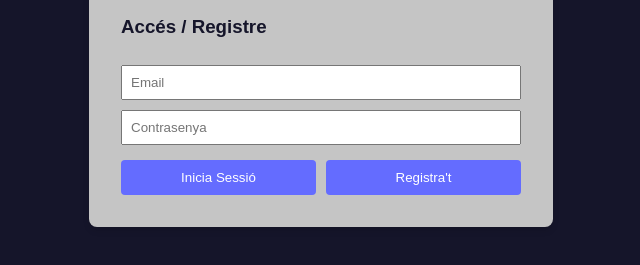
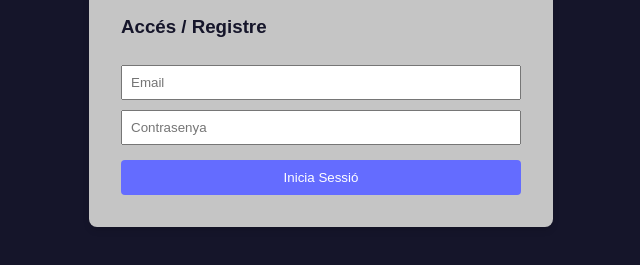
Before and after one commit to isahun/Sprint3_BaaS, a website built with Vite: page sprint3-baas/index.html in a window 1280 px wide. Shown: the part 407-672 px from the top of the page, without its empty margins (319-959 px from the left). Built offline with nearby package versions, Linux system fonts and the light colour scheme; some packages are replaced by stand-ins of ours.

Commit message:
fix: remove register btn, unused for this practice

```diff
--- a/sprint3-baas/index.html
+++ b/sprint3-baas/index.html
@@ -15,11 +15,10 @@
       <input type="password" id="password" placeholder="Contrasenya">
       <div class="buttons">
         <button id="btn-login">Inicia Sessió</button>
-        <button id="btn-register">Registra't</button>
       </div>
     </section>
 
-    <section id="todo-section" style="display: none;">
+    <section id="todo-section" style="display: none">
       <div class="user-info">
         <p>Benvingut/da: <span id="user-email"></span></p>
         <button id="btn-logout">Tancar sessió</button>
```
